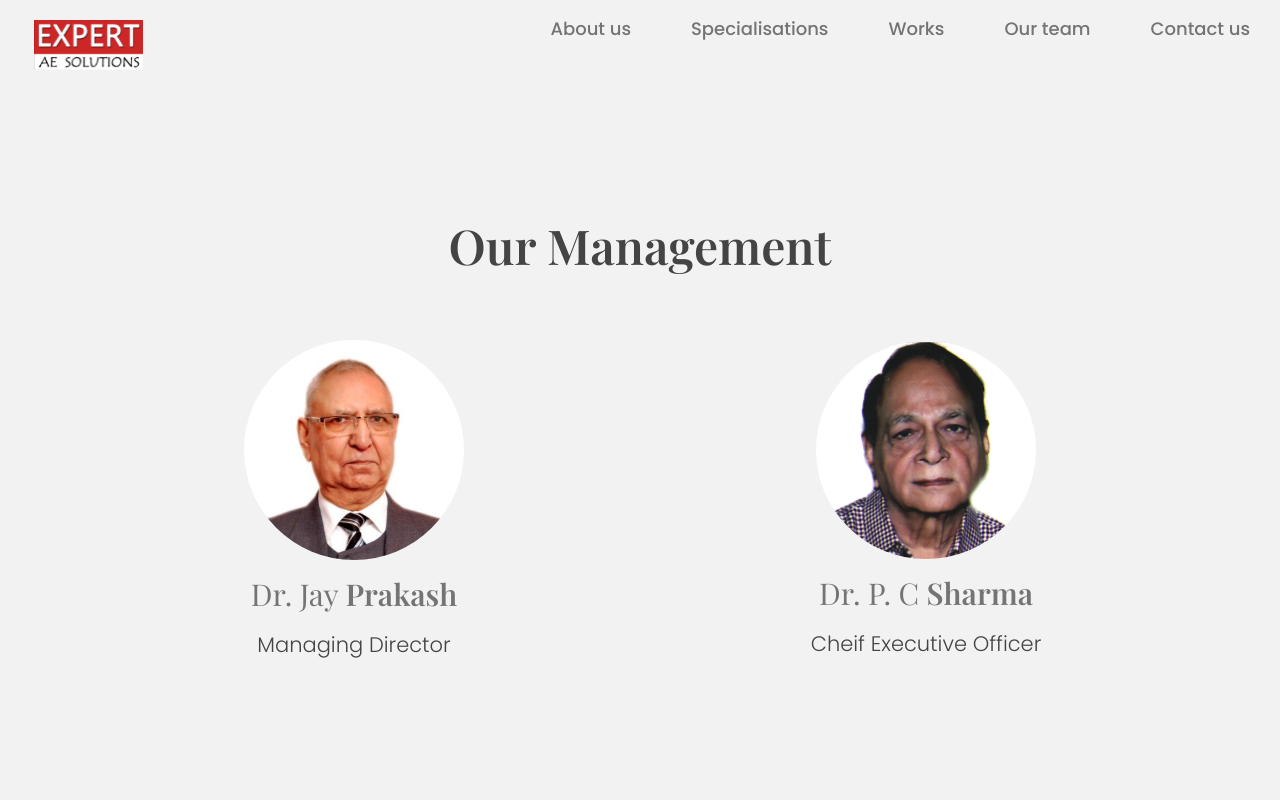
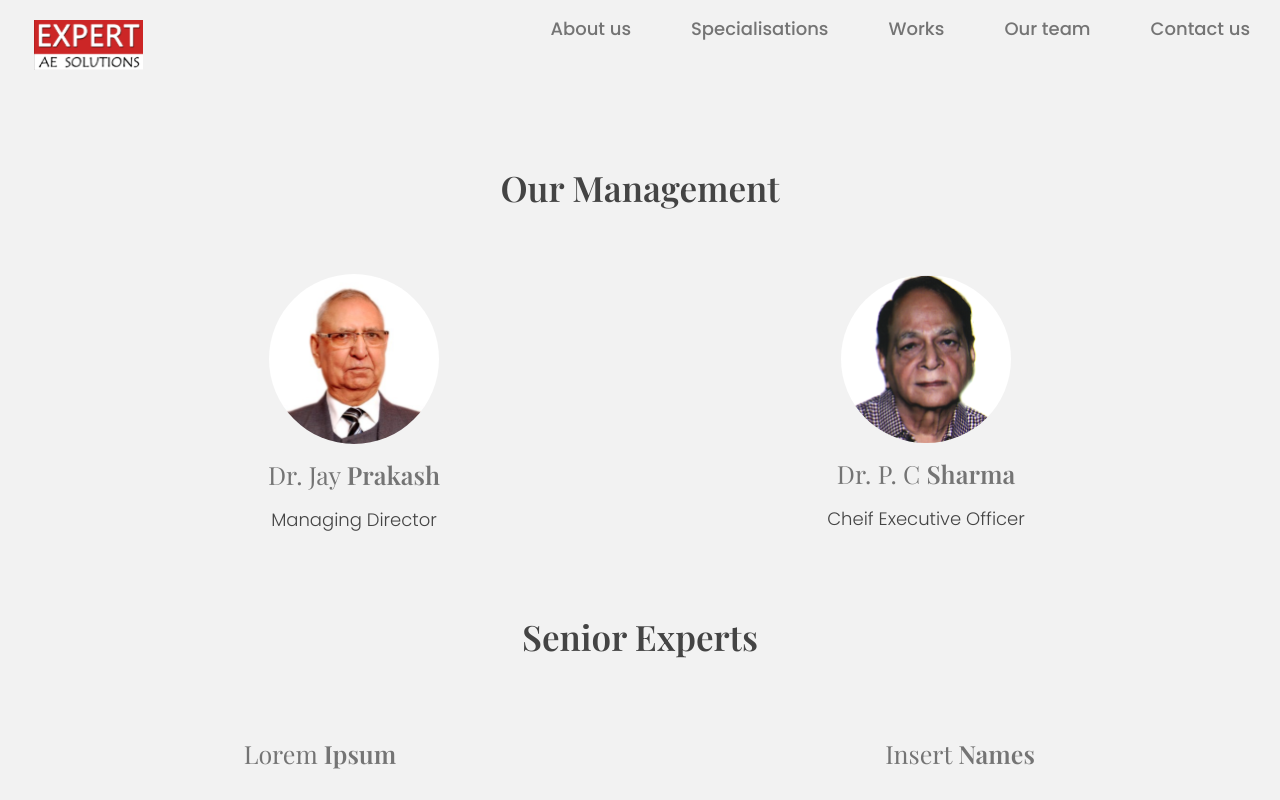
Before and after one commit to Nirbyoleek/ES-India, a React (Create React App) app: page /Ourteam in a window 1280 px wide. Shown: the top 800 px of the page. Built offline with nearby package versions, Linux system fonts and the light colour scheme.

Commit message:
reduce the size of the our team page elements-----done

```diff
--- a/src/components/our team/ourTeam.module.css
+++ b/src/components/our team/ourTeam.module.css
@@ -63,12 +63,12 @@
 @media screen and (min-width: 850px) {
   .majorcontainer h2 {
     font-weight: 800;
-    font-size: 48px;
-    padding-top: 80px;
+    font-size: 35px;
+    padding-top: 30px;
     padding-bottom: 20px;
   }
   .Members tr td img {
-    width: 220px;
+    width: 170px;
   }
   .imgAdjustR {
     padding-right: 130px;
@@ -77,10 +77,10 @@
     padding-left: 130px;
   }
   .name {
-    font-size: 30px;
+    font-size: 25px;
   }
   .post {
-    font-size: 21px;
+    font-size: 18px;
     width: 312px;
     font-weight: 300;
   }
@@ -88,7 +88,7 @@
     padding-bottom: 100px;
   }
   .otherMembers div p {
-    font-size: 30px;
+    font-size: 25px;
     line-height: 100px;
   }
 }
```
